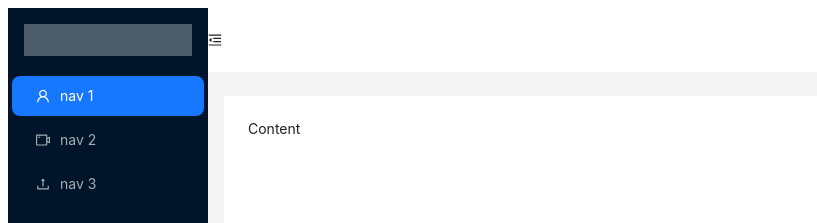
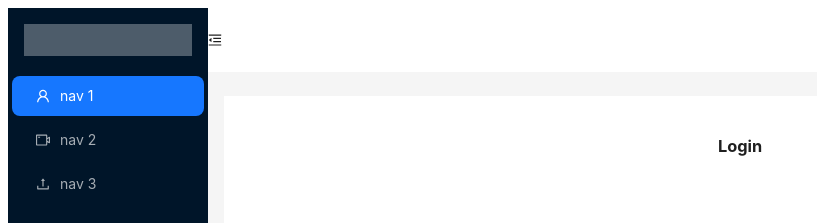
Before and after one commit to tarathep/otaku-shoppu-stock-fe, a Vue app: page /login in a window 1280 px wide. Shown: the top 223 px of the page, without its empty margins (0-817 px from the left). Built offline with nearby package versions, Linux system fonts and the light colour scheme.

Commit message:
12 Separate Content

```diff
--- a/src/App.vue
+++ b/src/App.vue
@@ -11,7 +11,7 @@
           minHeight: '280px',
         }"
       >
-        Content
+        <Content />
       </a-layout-content>
     </a-layout>
   </a-layout>
@@ -20,6 +20,7 @@
 import { ref } from "vue";
 import Menu from "./components/core/Menu.vue";
 import Header from "./components/core/Header.vue";
+import Content from "./components/core/Content.vue";
 
 const collapsed = ref<boolean>(false);
 </script>
--- a/src/components/core/Content.vue
+++ b/src/components/core/Content.vue
@@ -1,5 +1,7 @@
 <template>
-  <RouterView />
+  <div class="flex flex-col justify-center items-center">
+    <router-view />
+  </div>
 </template>
 
 <script lang="ts">
```
